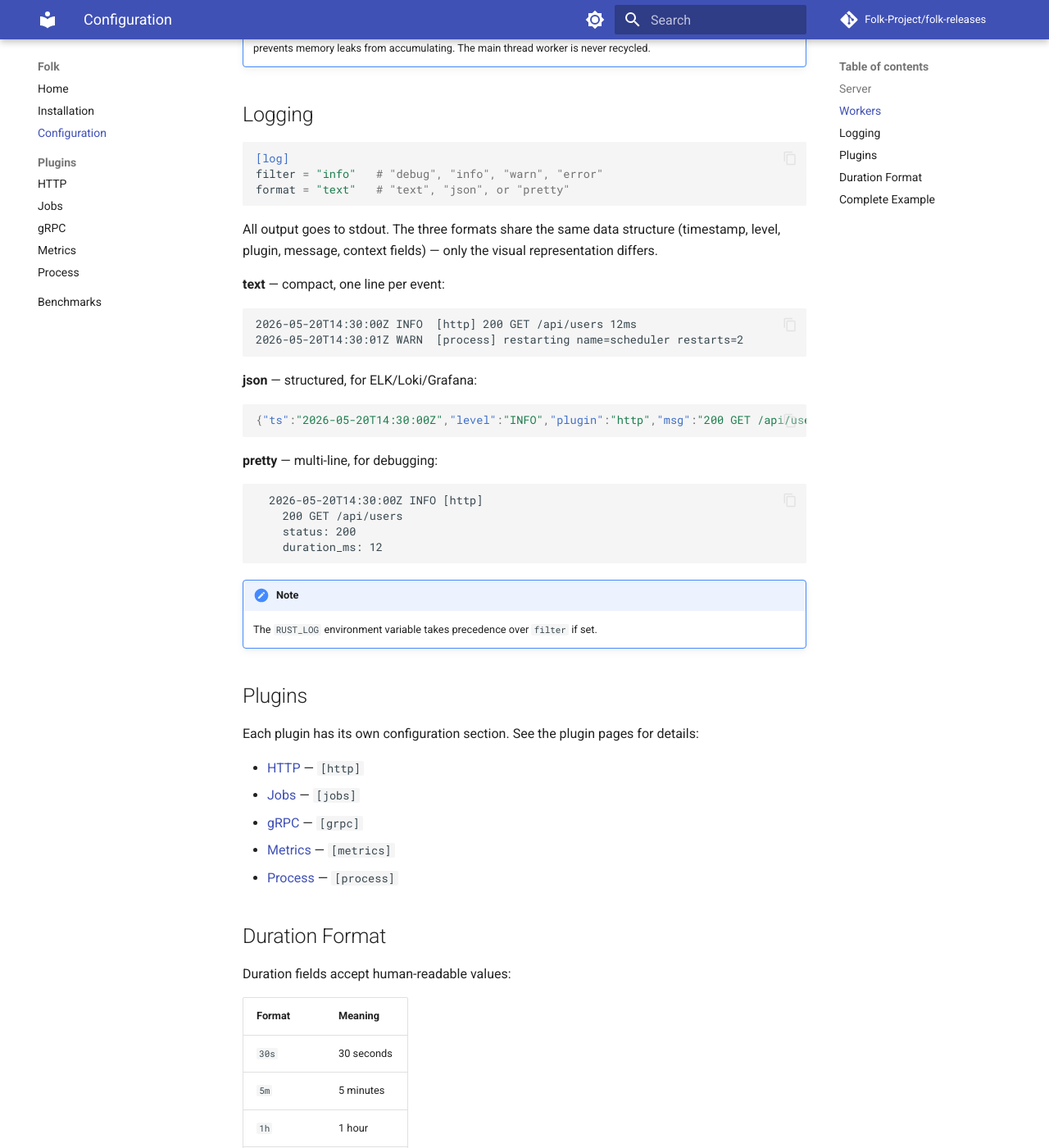
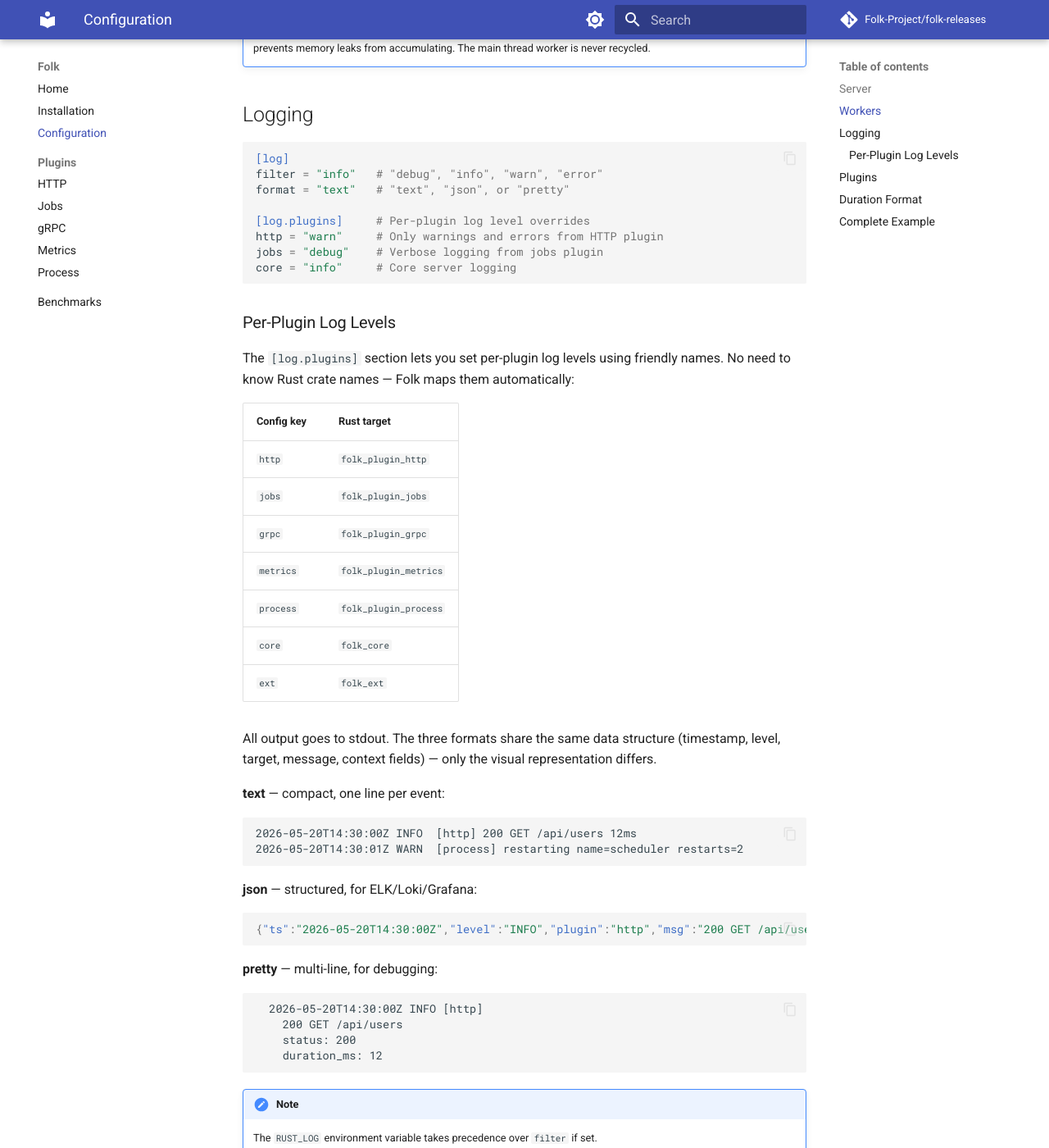
Before and after one commit to Folk-Project/folk-releases, an MkDocs documentation site: the page built from docs/configuration.md, in a window 1280 px wide and 1400 px high, scrolled down 861 px. Shown: the whole window at 82% size. Built offline with MkDocs 1.6.1 and Material for MkDocs 9.7.7, drawn with Linux system fonts in a browser that asks for light colours; comment, search, counter and statistics services are not loaded; some of the changed text lies outside the part shown.

Commit message:
docs: update for phases 32-33 — process config, structured logging
Co-Authored-By: Claude Opus 4.6 (1M context) <noreply@anthropic.com>

````diff
--- a/docs/configuration.md
+++ b/docs/configuration.md
@@ -41,9 +41,28 @@ boot_timeout = "30s"               # Worker boot timeout
 [log]
 filter = "info"   # "debug", "info", "warn", "error"
 format = "text"   # "text", "json", or "pretty"
+
+[log.plugins]     # Per-plugin log level overrides
+http = "warn"     # Only warnings and errors from HTTP plugin
+jobs = "debug"    # Verbose logging from jobs plugin
+core = "info"     # Core server logging
 ```
 
-All output goes to stdout. The three formats share the same data structure (timestamp, level, plugin, message, context fields) — only the visual representation differs.
+### Per-Plugin Log Levels
+
+The `[log.plugins]` section lets you set per-plugin log levels using friendly names. No need to know Rust crate names — Folk maps them automatically:
+
+| Config key | Rust target |
+|------------|-------------|
+| `http` | `folk_plugin_http` |
+| `jobs` | `folk_plugin_jobs` |
+| `grpc` | `folk_plugin_grpc` |
+| `metrics` | `folk_plugin_metrics` |
+| `process` | `folk_plugin_process` |
+| `core` | `folk_core` |
+| `ext` | `folk_ext` |
+
+All output goes to stdout. The three formats share the same data structure (timestamp, level, target, message, context fields) — only the visual representation differs.
 
 **text** — compact, one line per event:
 ```
@@ -103,8 +122,13 @@ max_jobs = 1000
 filter = "info"
 format = "json"
 
+[log.plugins]
+http = "warn"
+process = "debug"
+
 [http]
 listen = "0.0.0.0:8080"
+access_log = true
 
 [jobs]
 driver = "redis"
````
Also changed, not shown: RELEASE_NOTES.md (+9 -44 lines), docs/plugins/http.md (+1 -1 lines).
